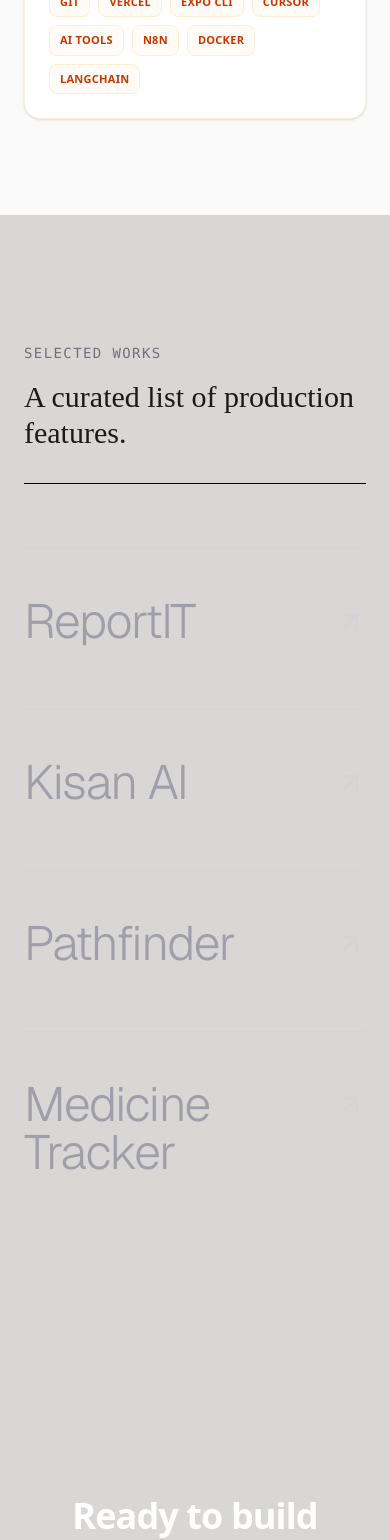
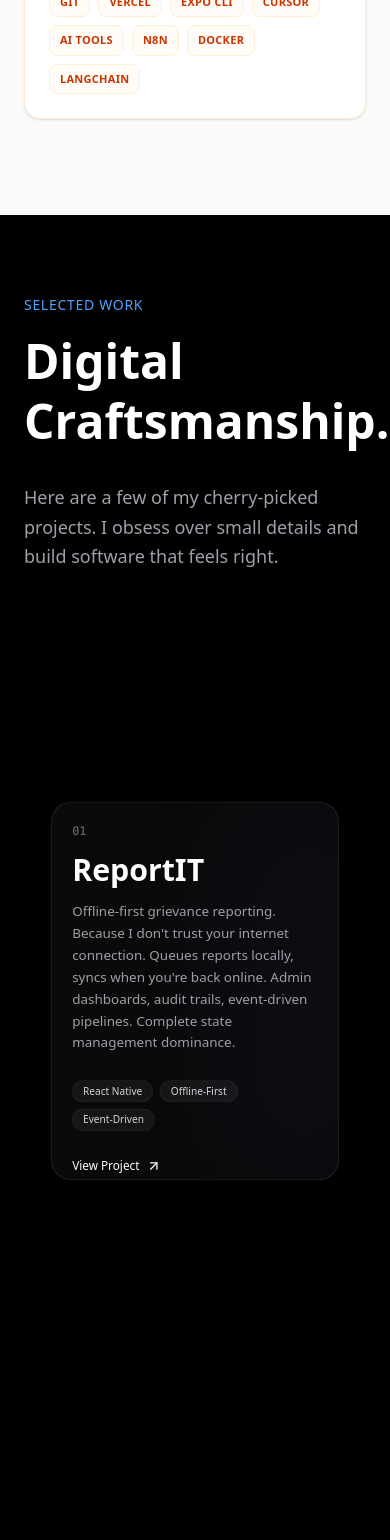
Before and after one commit to Dany1211/product-Engineer, a Next.js app: page / in a window 390 px wide. Shown: the part 4434-5974 px from the top of the page. Built offline with nearby package versions, Linux system fonts and the light colour scheme.

Commit message:
Refactored project section UI ( p3 improvements ongoing)

```diff
--- a/app/components/Projects.js
+++ b/app/components/Projects.js
@@ -1,57 +1,164 @@
-import Section from './Section';
+"use client";
+import React, { useRef } from 'react';
 import { projects } from '../data/content';
+import { motion, useScroll, useTransform } from 'framer-motion';
 import { ArrowUpRight } from 'lucide-react';
 
 export default function Projects() {
+    const containerRef = useRef(null);
+    const { scrollYProgress } = useScroll({
+        target: containerRef,
+        offset: ["start start", "end end"]
+    });
+
     return (
-        <Section id="projects">
-            <div className="mb-12">
-                <h2 className="text-3xl font-semibold text-white mb-4">Selected Work</h2>
-                <p className="text-zinc-400 max-w-xl">
-                    Projects where I owned the technical implementation and design decisions end-to-end.
-                </p>
+        <section ref={containerRef} id="projects" className="relative bg-black py-20">
+
+            {/* Background - Fluid Deep Aurora */}
+            <div className="fixed inset-0 pointer-events-none">
+                <div className="absolute top-[-10%] left-[-10%] w-[80vw] h-[80vw] bg-purple-900/10 rounded-full blur-[120px] opacity-30 animate-pulse" />
+                <div className="absolute bottom-[-10%] right-[-10%] w-[80vw] h-[80vw] bg-indigo-900/10 rounded-full blur-[120px] opacity-30 animate-pulse" style={{ animationDelay: '2s' }} />
             </div>
 
-            <div className="grid md:grid-cols-2 lg:grid-cols-3 gap-6">
-                {projects.map((project, index) => (
-                    <div
-                        key={index}
-                        className="group relative flex flex-col p-6 bg-zinc-900/50 border border-white/10 rounded-2xl hover:bg-zinc-900 hover:border-white/20 transition-all duration-300"
+            <div className="max-w-4xl mx-auto px-6 relative z-10 mb-12">
+                {/* Header */}
+                <div className="flex flex-col items-start mb-10">
+                    <motion.span
+                        initial={{ opacity: 0, x: -20 }}
+                        whileInView={{ opacity: 1, x: 0 }}
+                        viewport={{ once: true }}
+                        className="text-blue-400 font-medium tracking-wider text-sm mb-4 uppercase"
                     >
-                        <div className="flex items-start justify-between mb-4">
-                            <span className="px-3 py-1 text-xs font-medium text-blue-400 bg-blue-500/10 rounded-full">
-                                {project.type}
-                            </span>
-                            <ArrowUpRight className="w-5 h-5 text-zinc-600 group-hover:text-white transition-colors" />
-                        </div>
+                        Selected Work
+                    </motion.span>
 
-                        <h3 className="text-xl font-semibold text-white mb-2">{project.title}</h3>
-                        <p className="text-zinc-400 text-sm leading-relaxed mb-6 flex-grow">
+                    <motion.h2
+                        initial={{ opacity: 0, y: 20 }}
+                        whileInView={{ opacity: 1, y: 0 }}
+                        viewport={{ once: true }}
+                        transition={{ delay: 0.1 }}
+                        className="text-5xl md:text-7xl font-semibold text-white mb-8 leading-tight"
+                    >
+                        Digital <br /> Craftsmanship.
+                    </motion.h2>
+
+                    <motion.p
+                        initial={{ opacity: 0, y: 20 }}
+                        whileInView={{ opacity: 1, y: 0 }}
+                        viewport={{ once: true }}
+                        transition={{ delay: 0.2 }}
+                        className="text-zinc-400 text-lg md:text-xl max-w-2xl leading-relaxed"
+                    >
+                        Here are a few of my cherry-picked projects. I obsess over small details and build software that feels right.
+                    </motion.p>
+                </div>
+
+                {/* Sticky Stack Project Cards */}
+                <div className="flex flex-col gap-20">
+                    {projects.map((project, index) => {
+                        const targetScale = 1 - ((projects.length - index) * 0.05);
+                        return (
+                            <Card
+                                key={index}
+                                i={index}
+                                project={project}
+                                progress={scrollYProgress}
+                                range={[index * 0.25, 1]}
+                                targetScale={targetScale}
+                            />
+                        );
+                    })}
+                </div>
+            </div>
+        </section>
+    );
+}
+
+function Card({ i, project, progress, range, targetScale }) {
+    const container = useRef(null);
+    const { scrollYProgress } = useScroll({
+        target: container,
+        offset: ['start end', 'start start']
+    });
+
+    const scale = useTransform(progress, range, [1, targetScale]);
+
+    // Choose a gradient based on index to give variety
+    const gradients = [
+        "from-violet-500/20 to-purple-500/20",
+        "from-blue-500/20 to-cyan-500/20",
+        "from-emerald-500/20 to-teal-500/20",
+        "from-orange-500/20 to-red-500/20"
+    ];
+    const gradient = gradients[i % gradients.length];
+
+    return (
+        <div ref={container} className="h-screen flex items-center justify-center sticky top-0">
+            <motion.div
+                style={{ scale, top: `calc(-5vh + ${i * 25}px)` }}
+                className="relative flex flex-col md:flex-row gap-6 bg-[#0a0a0a] border border-white/10 p-6 md:p-10 rounded-3xl w-full max-w-4xl h-[450px] shadow-2xl overflow-hidden"
+            >
+                {/* Abstract Visual Background */}
+                <div className={`absolute top-0 right-0 w-2/3 h-full bg-gradient-to-l ${gradient} blur-3xl opacity-20 -mr-20 pointer-events-none`} />
+
+                <div className="flex flex-col justify-between w-full md:w-1/2 relative z-10 pointer-events-none">
+                    <div>
+                        <span className="text-zinc-500 text-sm font-mono mb-4 block">0{i + 1}</span>
+                        <h3 className="text-4xl font-bold text-white mb-4">{project.title}</h3>
+                        <p className="text-zinc-400 leading-relaxed text-base mb-8">
                             {project.description}
                         </p>
-
-                        <ul className="space-y-2 mb-6 text-sm text-zinc-500">
-                            {project.features.map((feature, i) => (
-                                <li key={i} className="flex items-start gap-2">
-                                    <span className="mt-1.5 w-1 h-1 rounded-full bg-zinc-600" />
-                                    {feature}
-                                </li>
-                            ))}
-                        </ul>
-
-                        <div className="flex flex-wrap gap-2 mt-auto">
-                            {project.tech.map((tech) => (
-                                <span
-                                    key={tech}
-                                    className="px-2.5 py-1 text-xs text-zinc-400 bg-white/5 rounded-md border border-white/5"
-                                >
-                                    {tech}
+                        <div className="flex flex-wrap gap-2 mb-8">
+                            {project.tech.map(t => (
+                                <span key={t} className="px-3 py-1 bg-white/5 rounded-full text-zinc-300 text-xs border border-white/5">
+                                    {t}
                                 </span>
                             ))}
                         </div>
                     </div>
-                ))}
-            </div>
-        </Section>
-    );
+
+                    <a href={project.link || "#"} className="pointer-events-auto inline-flex items-center gap-2 text-white hover:text-blue-400 transition-colors w-fit group">
+                        <span className="text-sm font-medium">View Project</span>
+                        <ArrowUpRight size={18} className="group-hover:-translate-y-0.5 group-hover:translate-x-0.5 transition-transform" />
+                    </a>
+                </div>
+
+                {/* Visual Section - Abstract Representation since no images */}
+                <div className="w-full md:w-1/2 relative h-full rounded-2xl overflow-hidden bg-white/5 border border-white/5 flex items-center justify-center group pointer-events-auto">
+                    {/* Inner "Screen" representation */}
+                    <div className="absolute inset-4 bg-[#050505] rounded-xl border border-white/5 flex flex-col overflow-hidden">
+                        <div className="h-6 border-b border-white/5 bg-white/5 flex items-center px-4 gap-1.5">
+                            <div className="w-2 h-2 rounded-full bg-red-500/50" />
+                            <div className="w-2 h-2 rounded-full bg-yellow-500/50" />
+                            <div className="w-2 h-2 rounded-full bg-green-500/50" />
+                        </div>
+                        <div className="flex-1 flex items-center justify-center relative p-8">
+                            {/* Abstract Element per project type */}
+                            {project.type === 'Mobile' ? (
+                                <div className="w-32 h-64 border-2 border-white/10 rounded-[2rem] bg-zinc-900/50 flex flex-col shadow-2xl group-hover:scale-105 transition-transform duration-500">
+                                    <div className="h-full w-full bg-gradient-to-br from-white/5 to-transparent p-4 flex flex-col gap-2">
+                                        <div className="w-12 h-2 bg-white/10 rounded-full" />
+                                        <div className="w-full h-20 bg-white/5 rounded-lg mt-4" />
+                                        <div className="w-full h-8 bg-white/5 rounded-lg" />
+                                        <div className="w-full h-8 bg-white/5 rounded-lg" />
+                                    </div>
+                                </div>
+                            ) : (
+                                <div className="w-full aspect-video border-2 border-white/10 rounded-xl bg-zinc-900/50 shadow-2xl group-hover:scale-105 transition-transform duration-500 relative overflow-hidden">
+                                    <div className="absolute inset-0 bg-gradient-to-br from-white/5 to-transparent p-6 flex flex-col gap-4">
+                                        <div className="flex gap-4">
+                                            <div className="w-1/3 h-32 bg-white/5 rounded-lg" />
+                                            <div className="w-2/3 h-32 bg-white/5 rounded-lg" />
+                                        </div>
+                                        <div className="w-full h-4 bg-white/5 rounded-full" />
+                                        <div className="w-3/4 h-4 bg-white/5 rounded-full" />
+                                    </div>
+                                </div>
+                            )}
+                        </div>
+                    </div>
+                </div>
+            </motion.div>
+        </div>
+    )
 }
--- a/app/page.js
+++ b/app/page.js
@@ -3,7 +3,7 @@
 import CustomCursor from './components/CustomCursor';
 import BottomNav from './components/BottomNav';
 import Hero from './components/Hero';
-import WorkGallery from './components/WorkGallery';
+import Projects from './components/Projects';
 import Experience from './components/Experience';
 import Skills from './components/Skills';
 import Contact from './components/Contact';
@@ -19,7 +19,7 @@
         <Hero />
         <Experience />
         <Skills />
-        <WorkGallery />
+        <Projects />
         <Contact />
         <Footer />
       </main>
```
